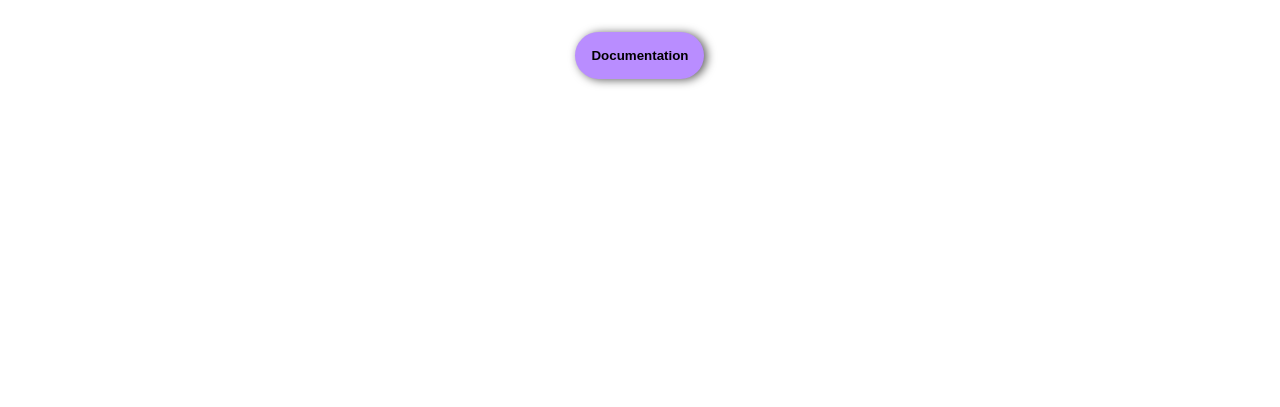
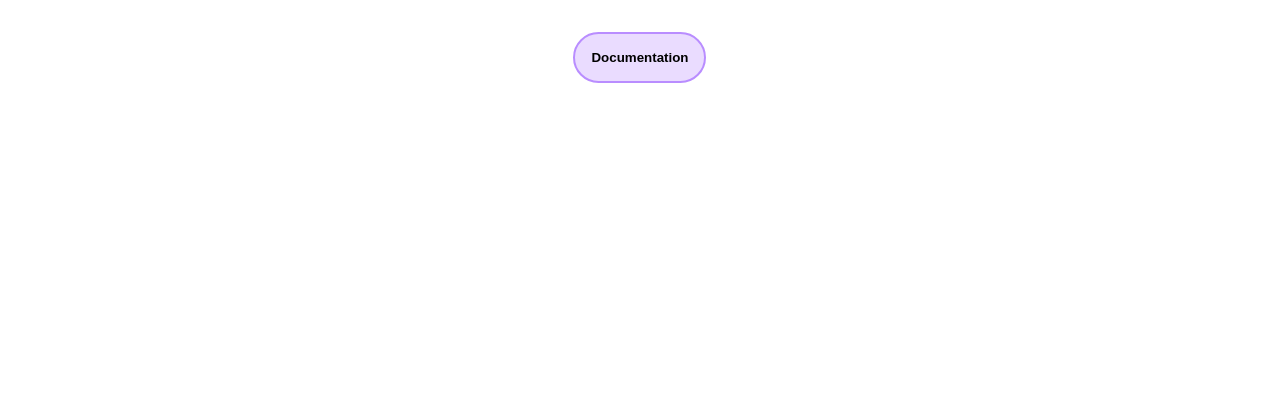
Before and after one commit to shraddha15-creator/Ocean-UI, a plain HTML site: page index.html in a window 1280 px wide. Shown: the part 393-800 px from the top of the page. Drawn offline with Linux system fonts and the light colour scheme.

Commit message:
fix: styles

```diff
--- a/style.css
+++ b/style.css
@@ -63,14 +63,12 @@ a {
 }
 
 .docs-btn {
-    background-color: var(--primary-color);
-    border: none;
+    background-color: var(--primary-light);
+    border: 2px solid var(--primary-color);
     padding: 1rem;
     border-radius: 100px;
     margin-top: 3rem;
     font-weight: bold;
-    box-shadow: 3px 1px 10px rgb(95, 94, 94);
-
 }
 
 .docs-btn:hover {
```
